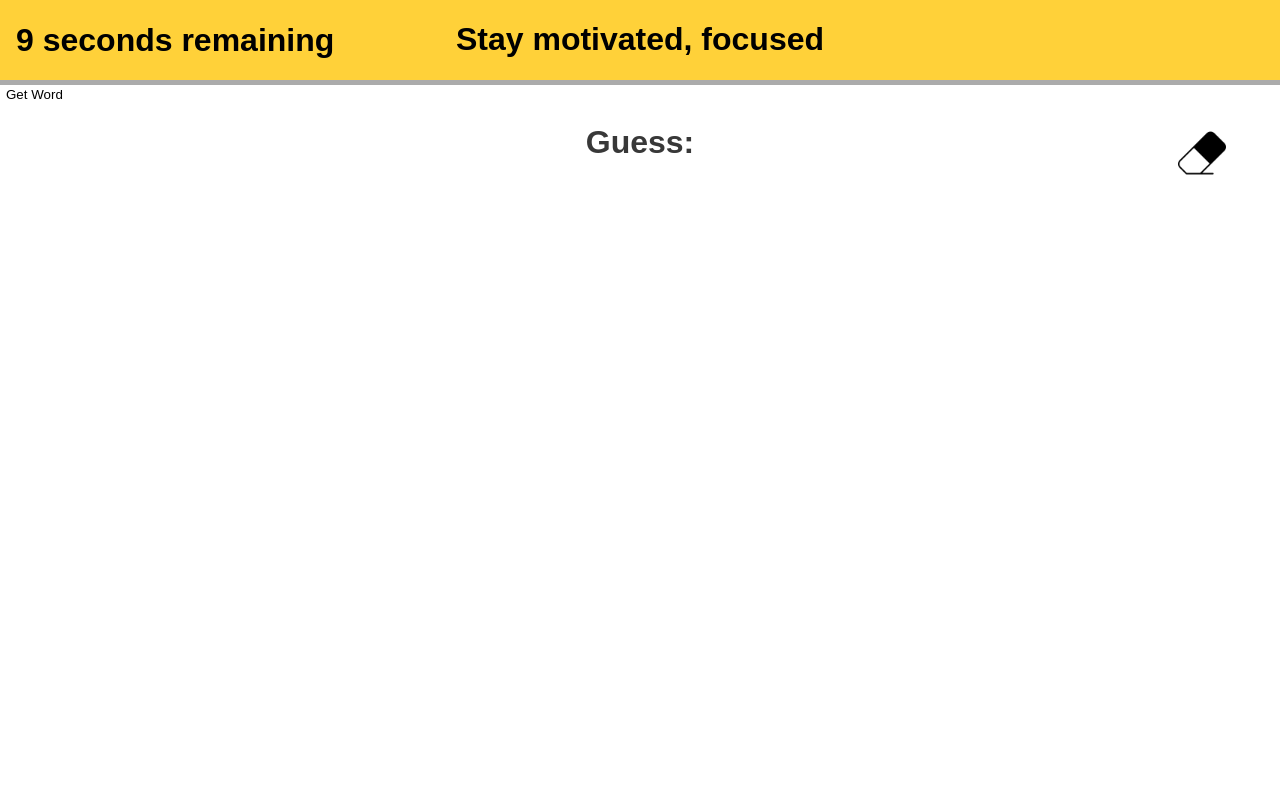
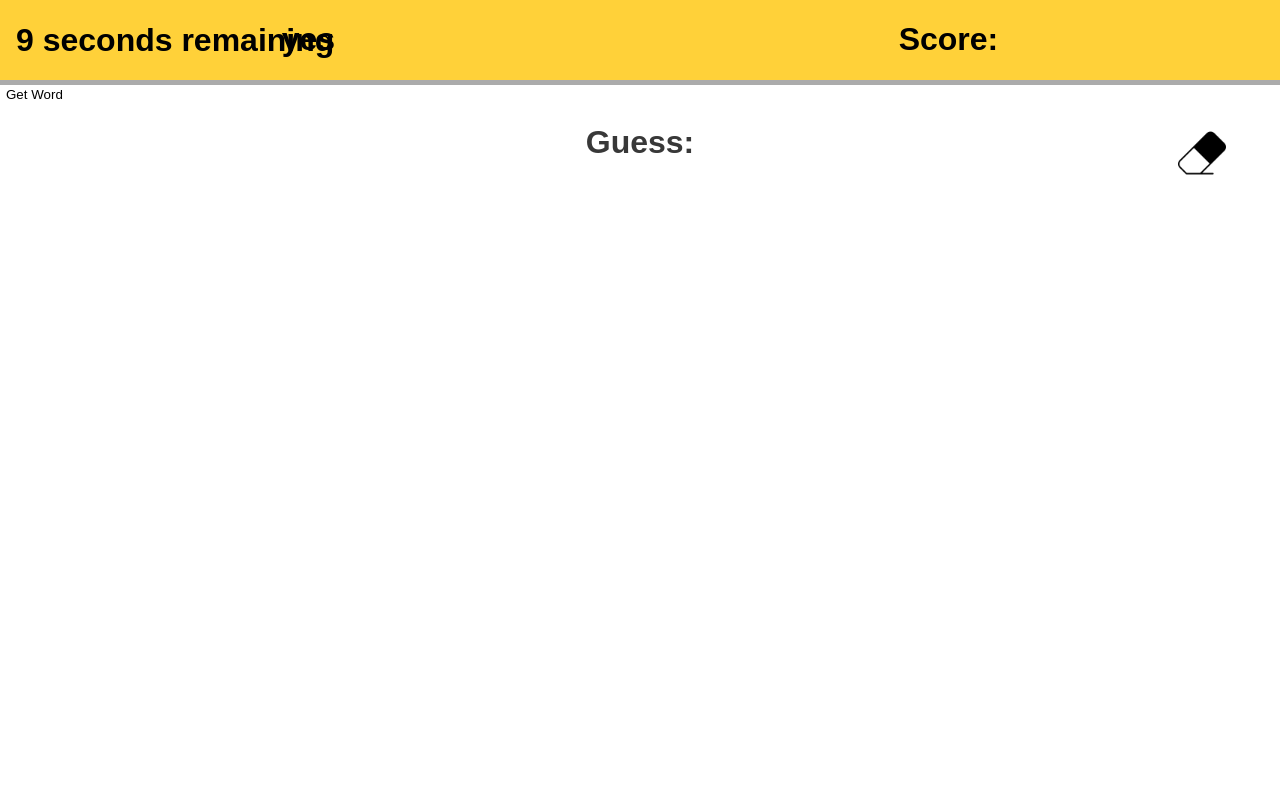
Before and after one commit to RajPandya737/Quick_Write, a Flask app: page /play in a window 1280 px wide. Run offline with Flask 3, Linux system fonts and the light colour scheme.

Commit message:
add basic scoring system

```diff
--- a/quickwrite/static/js/gen-word.js
+++ b/quickwrite/static/js/gen-word.js
@@ -7,7 +7,7 @@
     })
       .then((response) => response.json())
       .then((data) => {
-        const word = data.sentence;
+        const word = "yes" //data.sentence;
         console.log('Received word:', word);
         document.getElementById('wordDisplay').textContent = word;
       })
--- a/quickwrite/static/js/ocr-script.js
+++ b/quickwrite/static/js/ocr-script.js
@@ -1,4 +1,3 @@
-
 function getOCRResult() {
   var canvas = document.getElementById("canvas");
   var imageBase64 = canvas.toDataURL("image/png");
@@ -13,20 +12,28 @@
     .then((response) => response.json())
     .then((data) => {
       var ocrResultElement = document.getElementById("ocrResult");
-        ocrResultElement.innerText = "Guess: "+data.ocr;
+      ocrResultElement.innerText = "Guess: " + data.ocr;
     })
     .catch((error) => {
       console.error("Error:", error);
     });
 }
 
-  function checkEqual () {
-    getOCRResult()
-    wordDisplay = document.getElementById("wordDisplay").innerHTML
-    ocrResult = document.getElementById("ocrResult").innerHTML
-    if (ocrResult.toLowerCase() === wordDisplay.toLowerCase() && ocrResult != "�"){
-      console.log("Match")
+function checkEqual(score) {
+  getOCRResult();
+  wordDisplay = document.getElementById("wordDisplay").innerHTML;
+  ocrResult = document.getElementById("ocrResult").innerHTML;
+  if (
+    ocrResult.toLowerCase() === wordDisplay.toLowerCase() &&
+    ocrResult != "�"
+  ) {
+    console.log("Match");
+    score++;
+    document.getElementById("score").innerHTML = "Score: " +score;
   }
 }
 
-  setInterval(checkEqual, 2000);
+var score = 0; // Replace 42 with your actual score value
+setInterval(function () {
+  checkEqual(score);
+}, 2000);
--- a/quickwrite/templates/game.html
+++ b/quickwrite/templates/game.html
@@ -13,10 +13,10 @@
   <body>
     <header id="main-header" class="head-1">
       <h1 id="timer">Timer:</h1>
-      <h1 id="wordDisplay">Write:</h1>
+      <h1 id="wordDisplay">Write: </h1>
+      <h1 id="score">Score: </h1>
     </header>
-    <header id="main-header"  class="head-2">
-    </header>
+    <header id="main-header" class="head-2"></header>
     <button id="changeBrush">
       <img
         id="brushImage"
```
Also changed, not shown: quickwrite/static/drawings/test.png. Lines whose indentation alone changed are shown as unchanged.
